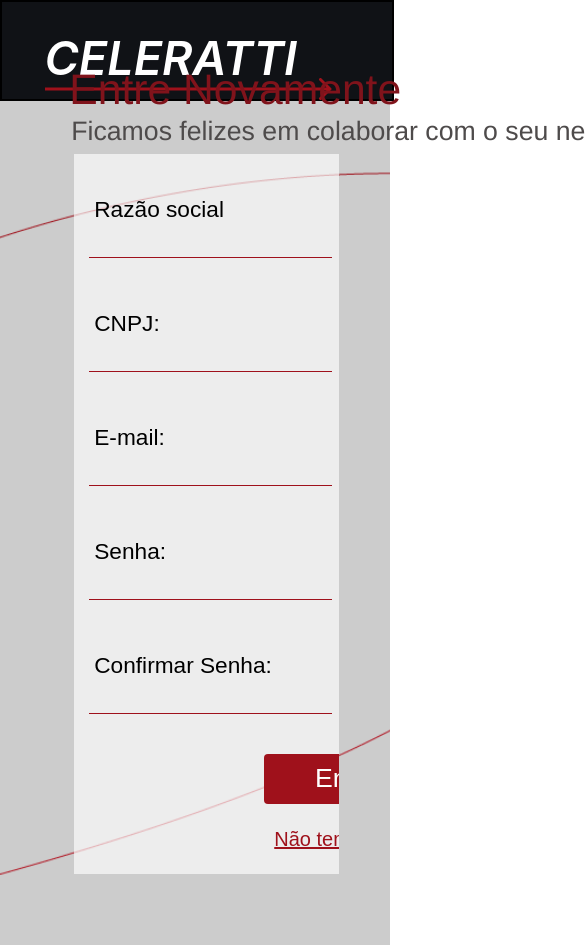
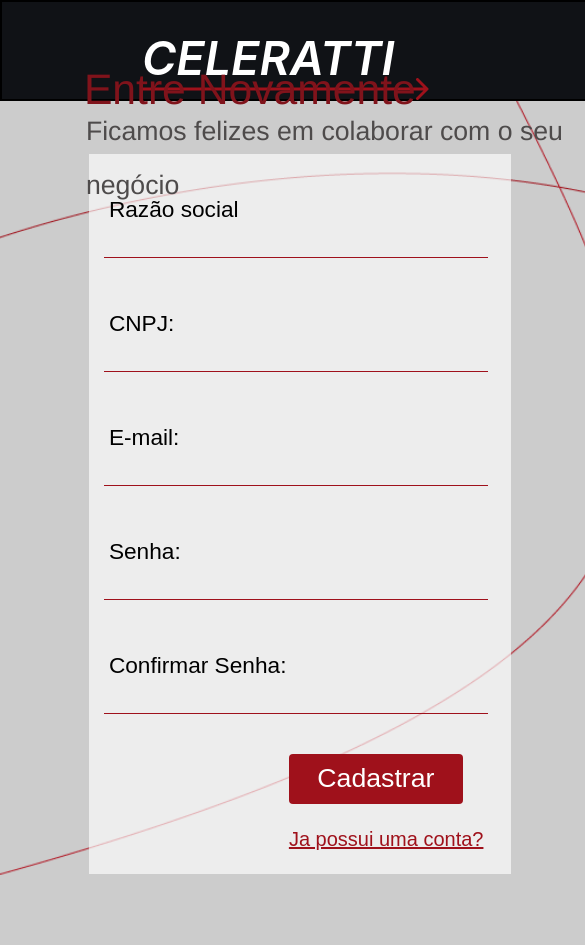
Before and after one commit to Celeratti/site, a plain HTML site: page Cadastro/Cadastro.html in a window 390 px wide. Shown: the top 945 px of the page, 585 px wide, since content can reach past the window. Drawn offline with Linux system fonts and the light colour scheme.

Commit message:
Novas pastas

```diff
--- a/Cadastro/Cadastro.html
+++ b/Cadastro/Cadastro.html
@@ -33,16 +33,16 @@
                         <li>Razão social </li>
                         <input type="email" >
                         <li>CNPJ: </li>
-                        <input type="email" >
+                        <input type="text" autocomplete="off" maxlength="14" id="cnpj">
                         <li>E-mail: </li>
                         <input type="email">
                         <li>Senha: </li>
                         <input type="password">
                         <li>Confirmar Senha: </li>
                         <input type="password">
-                        <button class="button-login" onclick="CadastroEmpresa()">Entrar</button>
+                        <button class="button-login" onclick="CadastroEmpresa()">Cadastrar</button>
 
-                        <p id="linkCadastro"><a href="" style="color: #9F111B;">Não tem uma conta?</a> </p>
+                        <p id="linkCadastro"><a href="" style="color: #9F111B;">Ja possui uma conta?</a> </p>
 
                     </ul>
 
@@ -55,9 +55,6 @@
     </div>
 </body>
 
-<script>
-    function CadastroEmpresa(){
-        window.location.href ="file:///C:/Users/igor0/OneDrive/%C3%81rea%20de%20Trabalho/Celeratti/site/Login/login.html";
-    }
-</script>
+
+<script src="assets/js/main.js"></script>
 </html>
--- a/Cadastro/assets/css/index.css
+++ b/Cadastro/assets/css/index.css
@@ -221,10 +221,11 @@
         height: 600px;
         overflow-x: hidden;
         overflow-y: hidden;
-        width: 80%;
+        width: 85%;
     }
     .divPrincipal{
         display: block;
+        width: 69.3vh;
     }
     .caixaFormulario,
     .caixaLogo {
@@ -237,7 +238,7 @@
     .caixaFormulario{
         height: 100vh;
         font-size: 11pt;
-
+        width: 100%;
     }
 
 
@@ -266,7 +267,7 @@
     }
 
     button{
-        left: -80px;
+        left: -70px;
     }
     .formulario{
         height: 720px;
@@ -301,6 +302,9 @@
         margin-left: 90px;
         margin-top: 100px;
     }
+    .subCaixaFormulario h2{
+        width: 100%;
+    }
 
 
 }
--- /dev/null
+++ b/Cadastro/assets/js/main.js
@@ -0,0 +1,19 @@
+function CadastroEmpresa(){
+    window.location.href ="file:///C:/Users/igor0/OneDrive/%C3%81rea%20de%20Trabalho/Celeratti/site/Login/login.html";
+}
+
+const input = document.querySelector('#cnpj')
+
+input.addEventListener('keypress', () => {
+
+console.log("Teste")
+
+let inputLength = input.value.length
+
+// MAX LENGHT 14  CPF
+if (inputLength == 3 || inputLength == 7) {
+    input.value += '.'
+}else if (inputLength == 11) {
+    input.value += '-'
+}
+})
--- a/Login/assets/css/index.css
+++ b/Login/assets/css/index.css
@@ -219,12 +219,17 @@
     .formulario{
         left: 0px;
     }
+    body{
+        width: 60vh;
+    }
     .divPrincipal{
         display: block;
+        width: 60vh;
+        left: 10px;
     }
     .caixaFormulario,
     .caixaLogo {
-        width: 100%;
+        width: 115.5%;
 }
     .caixaLogo{
         height: 50%;
@@ -266,7 +271,7 @@
     }
     .formulario{
         height: 400px;
-        width: 80%;
+        width: 96%;
 
     }
     .formulario li{
@@ -283,12 +288,13 @@
         height: 50px;
         margin-top: 20px;
         font-size: 20pt;
+        margin-left: 130px;
     }
     #linkCadastro{
         margin-top: 50px;
         color: #000000;
         font-size: 15pt;
-        margin-left: 90px;
+        margin-left: 100px;
     }
     .subCaixaFormulario{
         width: 100%;
@@ -297,4 +303,7 @@
         position: relative;
         margin-top: 240px;
     }
+    .subCaixaFormulario h2{
+        width: 90%;
+    }
 }
```
Also changed, not shown: Login/login.html (+1 -1 lines).
